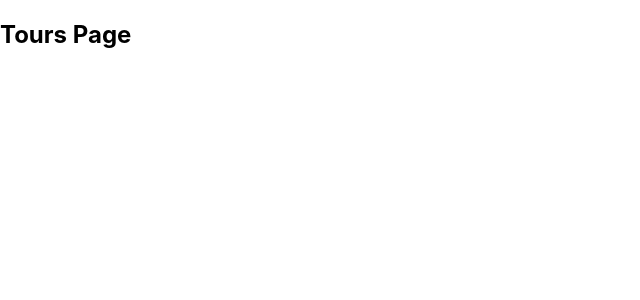
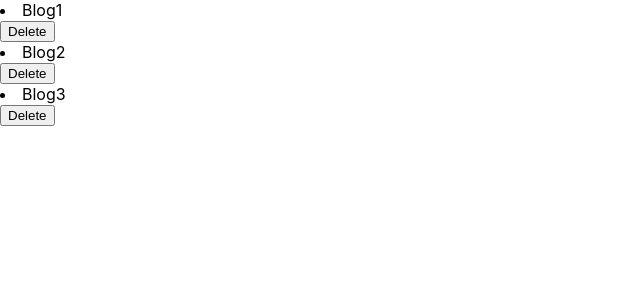
Before and after one commit to ltphan/react-tours-page, a React (Create React App) app: page / in a window 1280 px wide. Shown: the top 300 px of the page, without its empty margins (0-640 px from the left). Built offline with nearby package versions, Linux system fonts and the light colour scheme.

Commit message:
rendering list item on home page

```diff
--- a/src/App.js
+++ b/src/App.js
@@ -1,6 +1,31 @@
+import { useState } from "react"
+
 function App() {
+  const [blogs, setBlogs] = useState([
+    {id: 1, name: "Blog1", body: "Blah blah blah"},
+    {id: 2, name: "Blog2", body: "Blah blah blah"},
+    {id: 3, name: "Blog3", body: "Blah blah blah"}
+  ])
+  console.log("blogs", blogs)
+
+
+  const handleDelete = (id) => {
+    const newBlogs = blogs.filter(blog => blog.id !== id)
+    setBlogs(newBlogs)
+    console.log("blogs filtered", blogs)
+  }
+
   return (
-    <h2>Tours Page</h2>
+    <div>
+      {blogs.map(blog => {
+        return (
+      <div key={blog.id}>
+        <li>{blog.name}</li>
+        <button onClick={() => handleDelete(blog.id)}>{"Delete"}</button>
+      </div>
+        )
+      })}
+    </div>
   );
 }
 
--- a/src/index.js
+++ b/src/index.js
@@ -2,7 +2,6 @@ import React from 'react';
 import ReactDOM from 'react-dom';
 import './index.css';
 import App from './App';
-import reportWebVitals from './reportWebVitals';
 
 ReactDOM.render(
   <React.StrictMode>
--- a/src/reportWebVitals.js
+++ /dev/null
@@ -1,13 +0,0 @@
-const reportWebVitals = onPerfEntry => {
-  if (onPerfEntry && onPerfEntry instanceof Function) {
-    import('web-vitals').then(({ getCLS, getFID, getFCP, getLCP, getTTFB }) => {
-      getCLS(onPerfEntry);
-      getFID(onPerfEntry);
-      getFCP(onPerfEntry);
-      getLCP(onPerfEntry);
-      getTTFB(onPerfEntry);
-    });
-  }
-};
-
-export default reportWebVitals;
```
